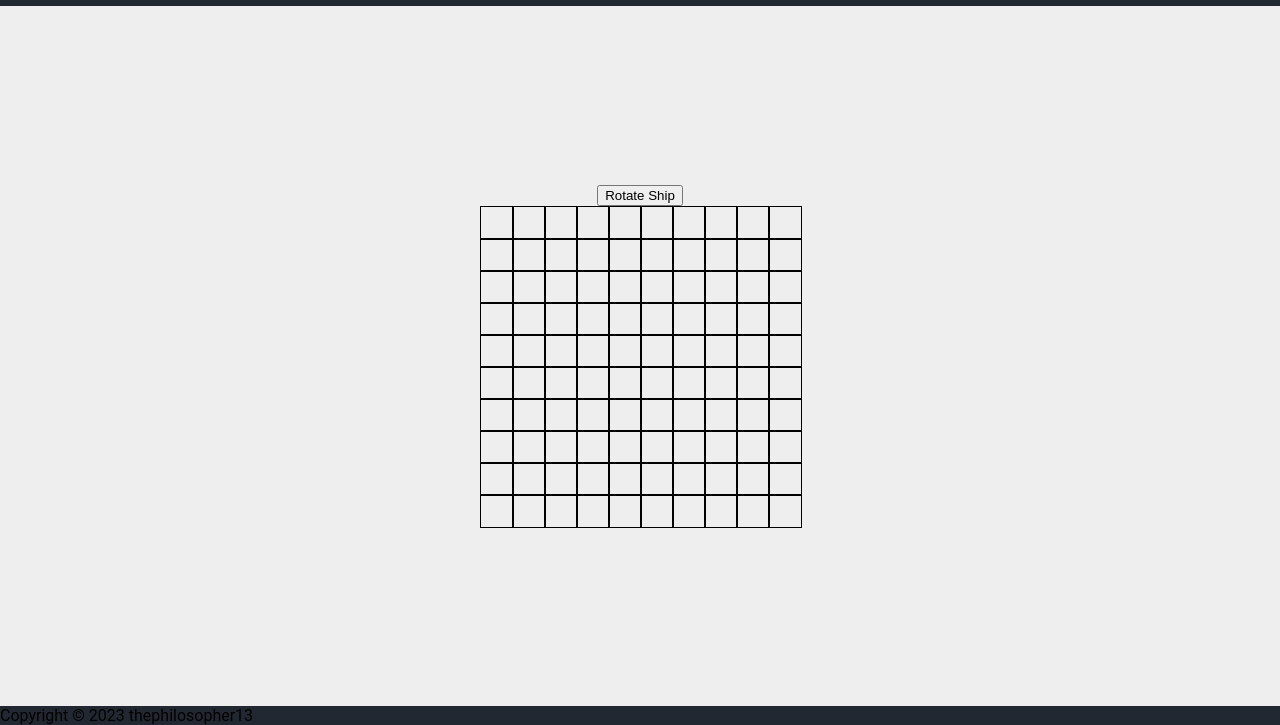
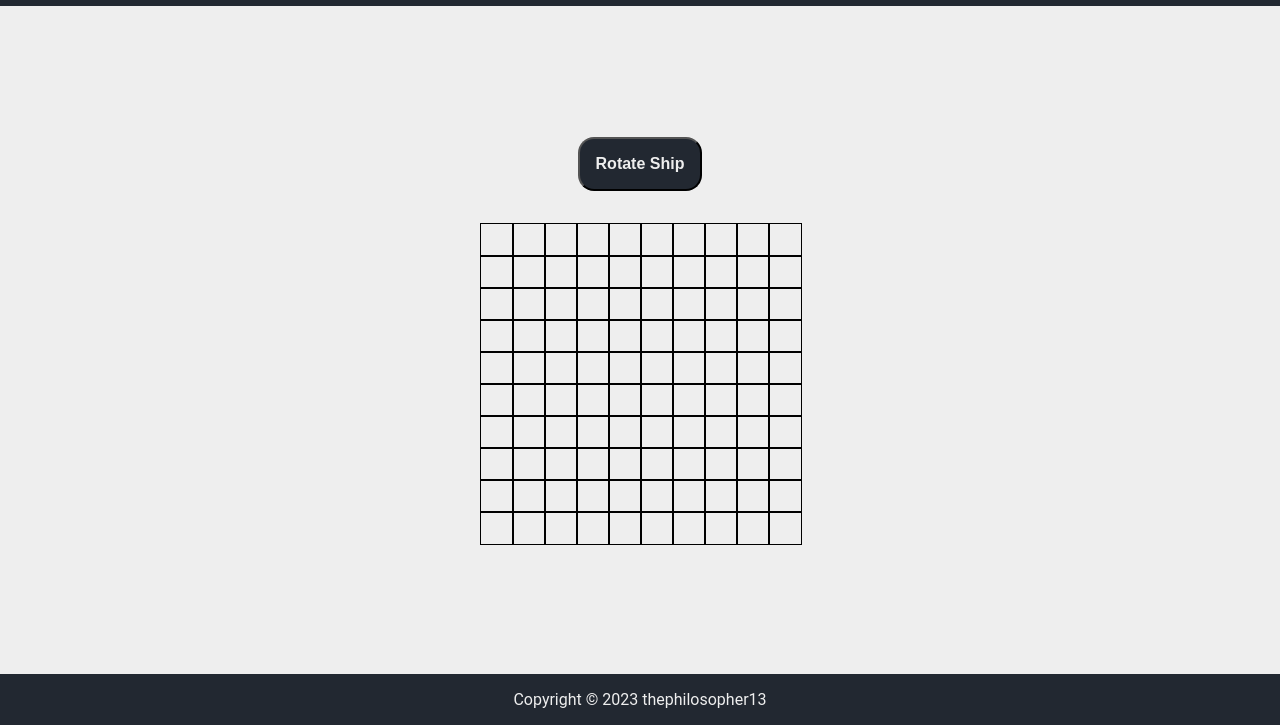
Before and after one commit to thephilosopher13/battleship, a website built with webpack: page dist/index.html in a window 1280 px wide. Shown: the part 75-800 px from the top of the page. Built offline with nearby package versions, Linux system fonts and the light colour scheme.

Commit message:
Finished project!

```diff
--- a/src/style/styles.css
+++ b/src/style/styles.css
@@ -14,6 +14,17 @@ body {
 #footer {
     width: 100vw;
     background-color: #222831;
+    color: #eeeeee;
+}
+
+#header > h1 {
+    margin-left: 2rem;
+}
+
+#footer {
+    text-align: center;
+    padding-top: 1rem;
+    padding-bottom: 1rem;
 }
 
 #content {
@@ -80,18 +91,28 @@ body {
     background-color: slategray;
     padding: 2rem;
     border-radius: 1rem;
+    width: 20rem;
+    margin: 15% auto;
+    display: flex;
+    flex-direction: column;
 }
 
 #modal-content-text {
     color: #eeeeee;
     font-size: 2rem;
+    text-align: center;
 }
 
 #restart-button,
-.rotate-button {
+#rotate-button {
     padding: 1rem;
     border-radius: 1rem;
     font-size: 1rem;
     background-color: #222831;
     color: #eeeeee;
+    font-weight: 600;
 }
+
+#rotate-button {
+    margin-bottom: 2rem;
+}
--- a/src/ui/setup.js
+++ b/src/ui/setup.js
@@ -1,13 +1,14 @@
 import playerFactory from '../factories/player'
 
-const player = playerFactory('player1')
-const computer = playerFactory('computer')
-const players = [player, computer]
-let whoseTurnIsIt
 
 const setupModule = (() => {
     const shipsLengths = [5, 4, 3, 3, 2]
     let shipsPlacedCounter = 0
+
+    let player = playerFactory('player1')
+    let computer = playerFactory('computer')
+    let players = [player, computer]
+    let whoseTurnIsIt
 
     const createRotateButton = () => {
         const button = document.createElement('button')
@@ -79,6 +80,12 @@ const setupModule = (() => {
         const grid = createGrid()
         const contentDiv = document.getElementById('content')
         contentDiv.classList.add('setup')
+
+        player = playerFactory('player1')
+        computer = playerFactory('computer')
+        players = [player, computer]
+        whoseTurnIsIt
+        shipsPlacedCounter = 0
 
         contentDiv.appendChild(rotateButton)
         contentDiv.appendChild(grid)
```
